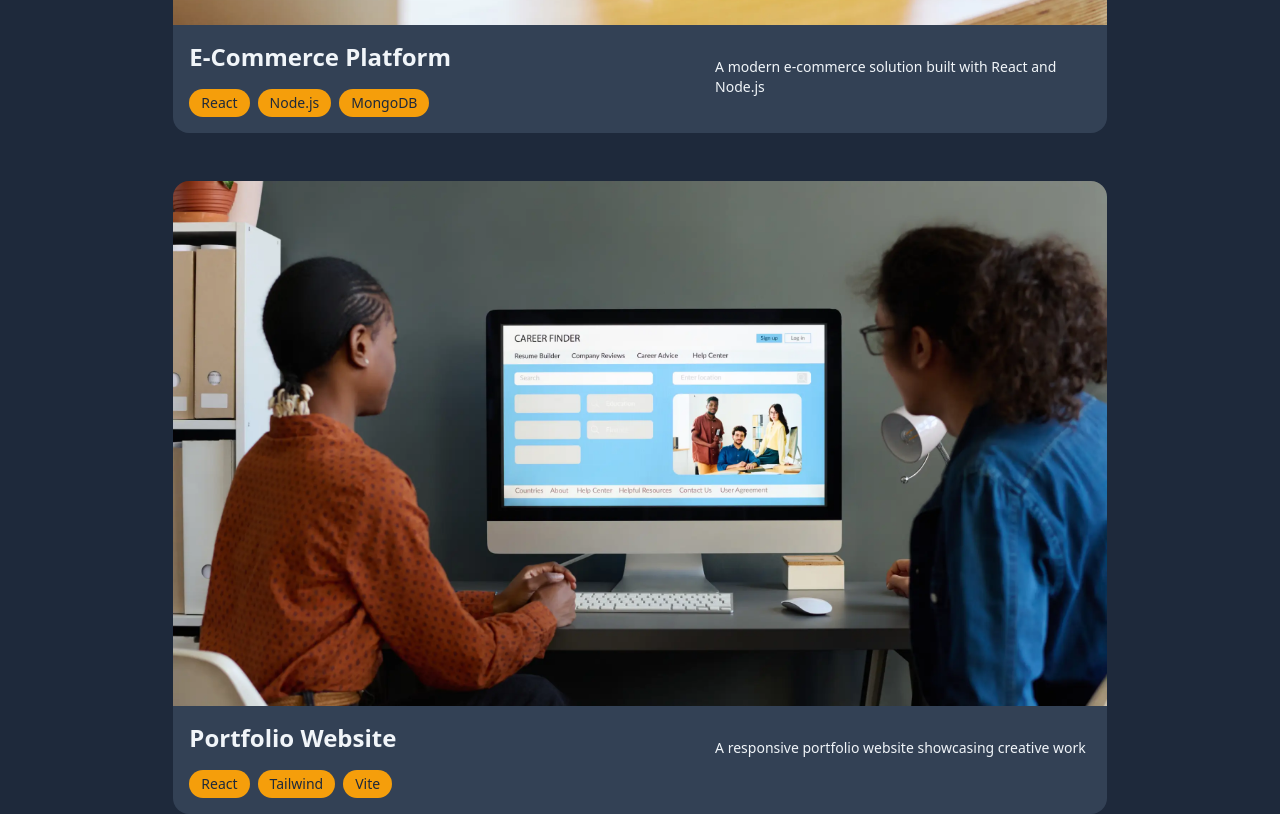
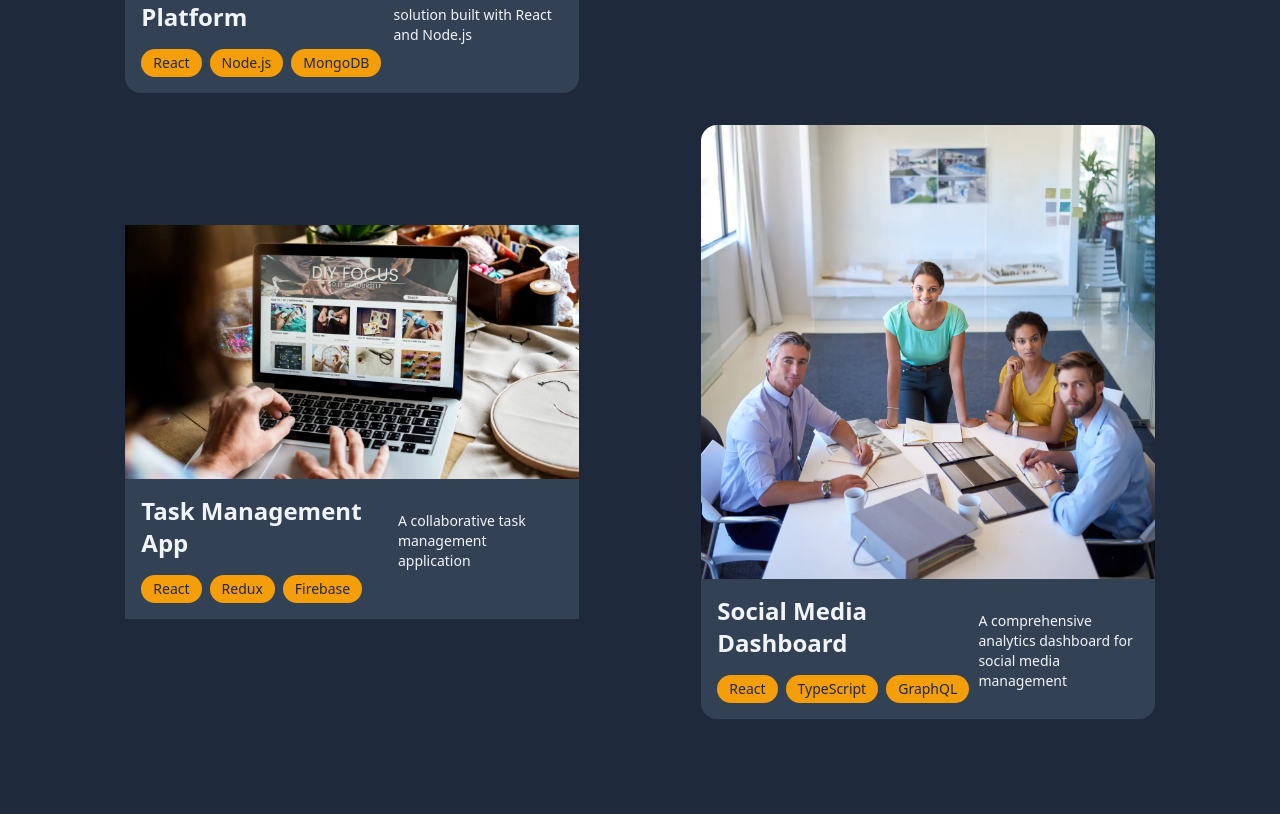
Before and after one commit to DomiDex/commit, a React (Vite) app: page /projects in a window 1280 px wide. Shown: the part 900-1714 px from the top of the page. Built offline with nearby package versions, Linux system fonts and the light colour scheme.

Commit message:
image side section changed

```diff
--- a/src/components/sections/other/SideSection.jsx
+++ b/src/components/sections/other/SideSection.jsx
@@ -8,7 +8,6 @@ import Container from '../../ui/container/Container';
  * @param {Object} props
  * @param {string} props.title - The title text
  * @param {string} props.description - The description text
- * @param {string} props.image - The image URL
  * @param {string} props.imageAlt - The image alt text
  * @param {('h1'|'h2'|'h3')} [props.titleAs='h2'] - The heading level to use
  * @param {string} [props.titleClassName='text-4xl font-semibold'] - Custom title classes
@@ -18,7 +17,6 @@ import Container from '../../ui/container/Container';
 export default function SideSection({
   title,
   description,
-  image,
   imageAlt,
   titleAs: TitleComponent = 'h2',
 }) {
@@ -34,7 +32,7 @@ export default function SideSection({
           </div>
           <div className='relative aspect-[4/3] w-full'>
             <img
-              src={image}
+              src='src/assets/images/project/side-section@2x.webp'
               alt={imageAlt}
               className='object-cover rounded-lg w-full h-full'
               loading='lazy'
@@ -49,7 +47,6 @@ export default function SideSection({
 SideSection.propTypes = {
   title: PropTypes.string.isRequired,
   description: PropTypes.string.isRequired,
-  image: PropTypes.string.isRequired,
   imageAlt: PropTypes.string.isRequired,
   titleAs: PropTypes.oneOf(['h1', 'h2', 'h3', 'h4', 'h5', 'h6']),
 };
--- a/src/components/sections/other/SideSectionReverse.jsx
+++ /dev/null
@@ -1,55 +0,0 @@
-import PropTypes from 'prop-types';
-import Section from '../../ui/section/Section';
-import Container from '../../ui/container/Container';
-
-/**
- * A flexible side section component with customizable content and reversed layout
- *
- * @param {Object} props
- * @param {string} props.title - The title text
- * @param {string} props.description - The description text
- * @param {string} props.image - The image URL
- * @param {string} props.imageAlt - The image alt text
- * @param {('h1'|'h2'|'h3')} [props.titleAs='h2'] - The heading level to use
- * @param {string} [props.titleClassName='text-4xl font-semibold'] - Custom title classes
- * @param {string} [props.descriptionClassName='text-lg'] - Custom description classes
- * @param {string} [props.imageClassName='rounded-lg shadow-lg aspect-auto']
- * - Custom image classes
- */
-export default function SideSectionReverse({
-  title = 'About Our Mission',
-  description = 'We are dedicated to creating exceptional web experiences that combine cutting-edge technology with intuitive design. Our mission is to help businesses thrive in the digital world.',
-  image = '/images/about/main-about-one@2x.webp',
-  imageAlt = 'About our mission',
-  titleAs: TitleComponent = 'h2',
-  titleClassName = 'text-4xl font-semibold',
-  descriptionClassName = 'text-lg',
-  imageClassName = 'rounded-lg shadow-lg aspect-auto',
-}) {
-  return (
-    <Section padding='px-4 py-8 sm:px-8 md:px-16 md:py-24'>
-      <Container>
-        <div className='flex flex-col md:flex-row-reverse items-center justify-between space-y-8 md:space-y-0 md:space-x-12 md:space-x-reverse'>
-          <div className='flex flex-col space-y-4 w-full md:w-1/2'>
-            <TitleComponent className={titleClassName}>{title}</TitleComponent>
-            <p className={descriptionClassName}>{description}</p>
-          </div>
-          <div className='w-full md:w-1/2'>
-            <img src={image} alt={imageAlt} className={imageClassName} />
-          </div>
-        </div>
-      </Container>
-    </Section>
-  );
-}
-
-SideSectionReverse.propTypes = {
-  title: PropTypes.string,
-  description: PropTypes.string,
-  image: PropTypes.string,
-  imageAlt: PropTypes.string,
-  titleAs: PropTypes.oneOf(['h1', 'h2', 'h3']),
-  titleClassName: PropTypes.string,
-  descriptionClassName: PropTypes.string,
-  imageClassName: PropTypes.string,
-};
--- a/src/components/sections/projects/ProjectCardSection.jsx
+++ b/src/components/sections/projects/ProjectCardSection.jsx
@@ -6,13 +6,15 @@ export default function ProjectCardSection() {
   const projects = [
     {
       title: 'E-Commerce Platform',
+      href: '/projects/single-project',
       description: 'A modern e-commerce solution built with React and Node.js',
-      image: 'src/assets/images/project/main-project-one@2x.webp',
+      image: 'src/assets/images/project/project-one@2x.webp',
       imageAlt: 'E-commerce project screenshot',
       tags: ['React', 'Node.js', 'MongoDB'],
     },
     {
       title: 'Portfolio Website',
+      href: '/projects/single-project',
       description: 'A responsive portfolio website showcasing creative work',
       image: 'src/assets/images/project/main-project-two@2x.webp',
       imageAlt: 'Portfolio project screenshot',
@@ -20,6 +22,7 @@ export default function ProjectCardSection() {
     },
     {
       title: 'Task Management App',
+      href: '/projects/single-project',
       description: 'A collaborative task management application',
       image: 'src/assets/images/project/main-project-three@2x.webp',
       imageAlt: 'Task management project screenshot',
@@ -27,21 +30,24 @@ export default function ProjectCardSection() {
     },
     {
       title: 'Social Media Dashboard',
-      description: 'A comprehensive social media analytics dashboard',
-      image: 'src/assets/images/project/main-project-four@2x.webp',
+      href: '/projects/single-project',
+      description:
+        'A comprehensive analytics dashboard for social media management',
+      image: 'src/assets/images/project/project-one@2x.webp',
       imageAlt: 'Dashboard project screenshot',
-      tags: ['React', 'D3.js', 'API'],
+      tags: ['React', 'TypeScript', 'GraphQL'],
     },
   ];
 
   return (
     <Section padding='px-4 py-8 sm:px-8 md:px-16 md:py-24'>
       <Container>
-        <div className='flex flex-col items-center justify-center space-y-12'>
+        <div className='grid grid-cols-1 md:grid-cols-2 gap-4 md:gap-8'>
           {projects.map((project, index) => (
             <ProjectCard
               key={index}
               title={project.title}
+              href={project.href}
               description={project.description}
               image={project.image}
               imageAlt={project.imageAlt}
--- a/src/components/sections/projects/ProjectSingleCardSection.jsx
+++ b/src/components/sections/projects/ProjectSingleCardSection.jsx
@@ -1,7 +1,6 @@
 import ProjectCard from '../../ui/common/ProjectCard';
 import Section from '../../ui/section/Section';
 import Container from '../../ui/container/Container';
-import MainProjectImage from '@assets/images/project/main-project-one@2x.webp';
 
 export default function ProjectCardSection() {
   return (
@@ -21,7 +20,7 @@ export default function ProjectCardSection() {
             title='My Amazing Project'
             projectLink='/project/single-project'
             description='Lorem ipsum dolor sit amet, consectetur adipiscing elit. Suspendisse varius enim in eros elementum tristique. Duis cursus, mi quis viverra ornare, eros dolor interdum nulla, ut commodo diam libero vitae erat.'
-            image={MainProjectImage}
+            image='src/assets/images/project/main-project-one@2x.webp'
             imageAlt='Project screenshot'
             tags={['React', 'Node.js', 'MongoDB']}
           />
```
